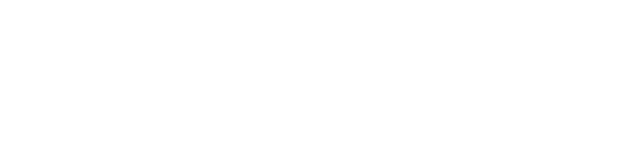
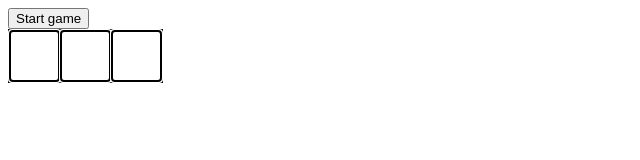
Before and after one commit to simakol/GoIT91, a plain HTML site: page index.html in a window 1280 px wide. Shown: the whole page, without its empty margins (0-640 px from the left). Drawn offline with Linux system fonts and the light colour scheme; some packages are replaced by stand-ins of ours; a script that the page names is missing.

Commit message:
lesson-18

```diff
--- a/index.html
+++ b/index.html
@@ -4,9 +4,20 @@
     <meta charset="UTF-8" />
     <meta name="viewport" content="width=device-width, initial-scale=1.0" />
     <title>GoIT91</title>
+    <link
+      rel="stylesheet"
+      href="https://cdn.jsdelivr.net/npm/basiclightbox@5.0.4/dist/basicLightbox.min.css"
+    />
     <link rel="stylesheet" href="style.css" />
   </head>
   <body>
+    <button class="js-start">Start game</button>
+    <div class="js-container">
+      <div class="item"></div>
+      <div class="item"></div>
+      <div class="item"></div>
+    </div>
+    <script src="https://cdn.jsdelivr.net/npm/basiclightbox@5.0.4/dist/basicLightbox.min.js"></script>
     <script src="script.js"></script>
   </body>
 </html>
--- a/style.css
+++ b/style.css
@@ -0,0 +1,15 @@
+.item {
+  width: 50px;
+  height: 50px;
+  border: 1px solid black;
+  outline: auto;
+  text-align: center;
+  vertical-align: middle;
+  line-height: 50px;
+}
+
+.js-container {
+  display: flex;
+  border: 1px solid black;
+  width: 153px;
+}
```
Also changed, not shown: script.js (+101 -0 lines).
